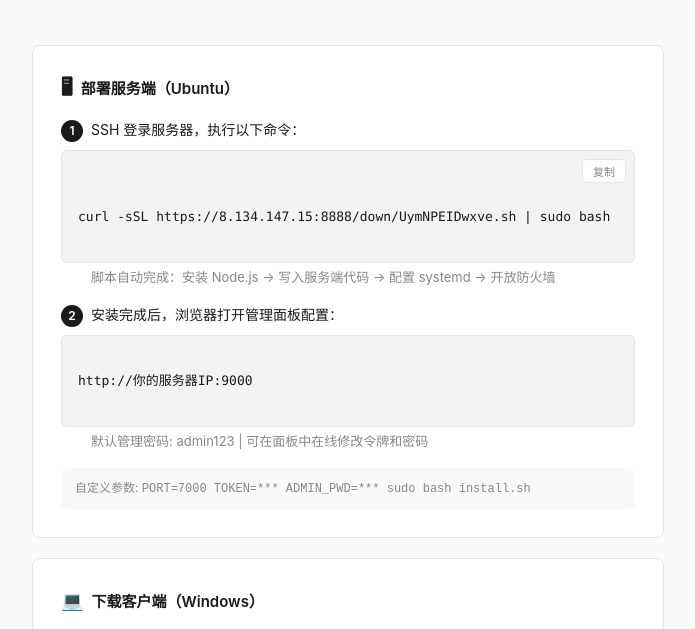
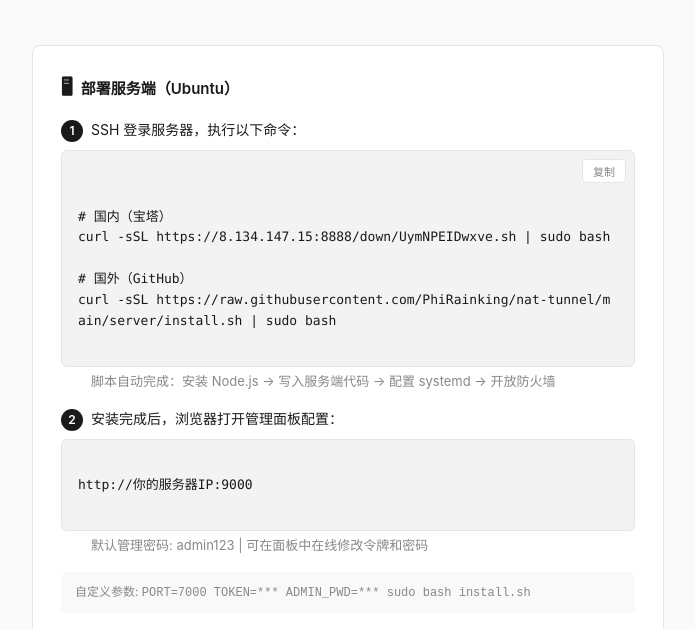
Before and after one commit to PhiRainking/nat-tunnel, a plain HTML site: page guide.html in a window 1280 px wide. Shown: the part 146-775 px from the top of the page, without its empty margins (292-987 px from the left). Drawn offline with Linux system fonts and the light colour scheme.

Commit message:
Add dual download links (CN/GitHub), update guide

```diff
--- a/guide.html
+++ b/guide.html
@@ -148,7 +148,11 @@ footer {
       <span class="num">1</span>SSH 登录服务器，执行以下命令：
       <div class="code-block">
         <button class="copy-btn" onclick="copy(this)">复制</button>
+# 国内（宝塔）
 curl -sSL https://8.134.147.15:8888/down/UymNPEIDwxve.sh | sudo bash
+
+# 国外（GitHub）
+curl -sSL https://raw.githubusercontent.com/PhiRainking/nat-tunnel/main/server/install.sh | sudo bash
       </div>
       <p>脚本自动完成：安装 Node.js → 写入服务端代码 → 配置 systemd → 开放防火墙</p>
     </div>
@@ -168,7 +172,7 @@ http://你的服务器IP:9000
     <div class="step">
       <span class="num">1</span>下载安装包：
       <div class="btn-row">
-        <a class="btn" href="https://8.134.147.15:8888/down/NatTunnel-Setup.exe" download>下载 Windows 安装包</a>
+        <a class="btn" href="https://github.com/PhiRainking/nat-tunnel/releases/latest/download/NatTunnel-Setup.exe">下载 Windows 安装包</a>
         <span style="color:var(--text2);font-size:12px;align-self:center">NatTunnel-Setup.exe（约 115MB）</span>
       </div>
     </div>
```
Also changed, not shown: README.md.
